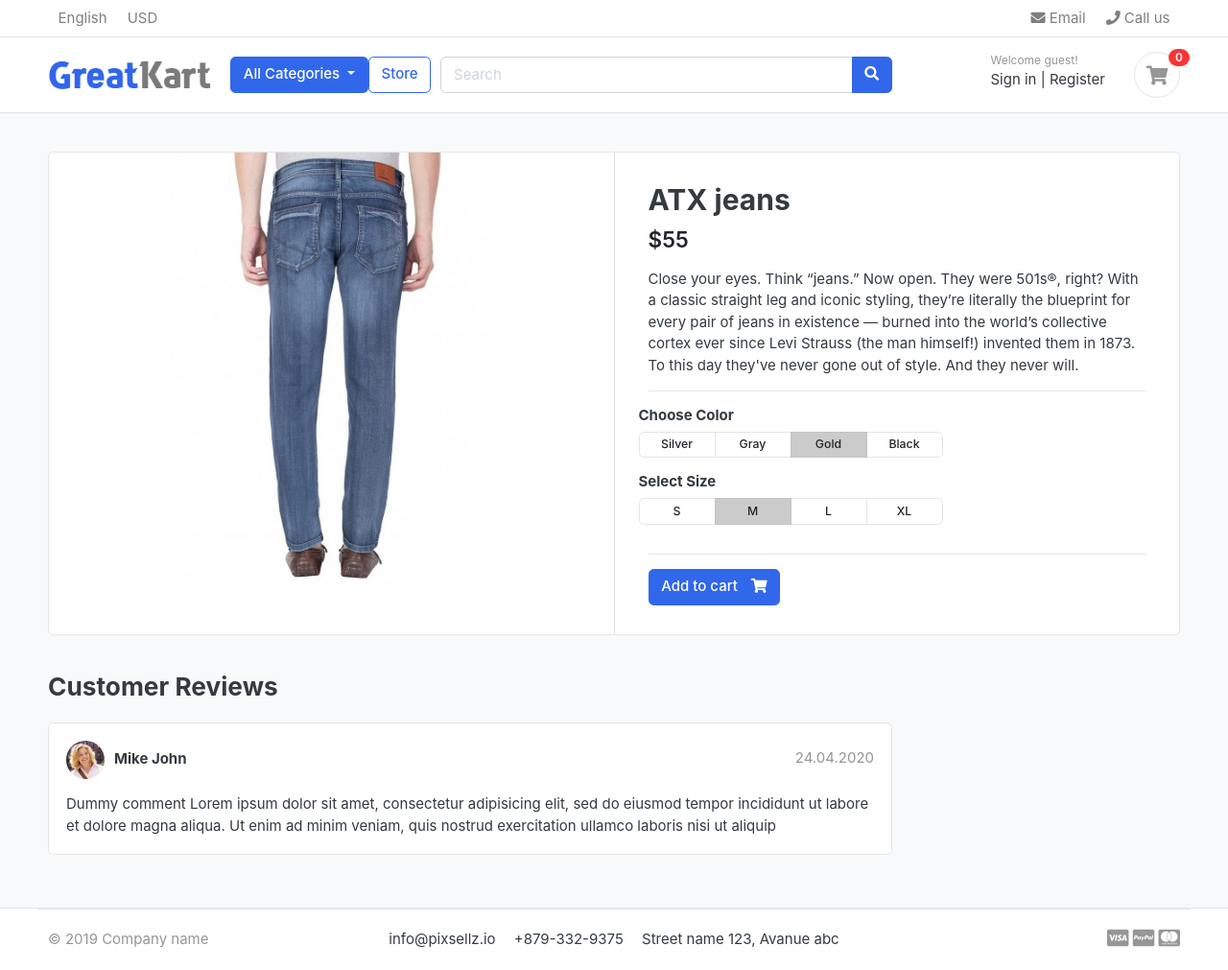
After one commit to cleveraziko/ecommerce, a Django app: a page that uses templates/includes/navbar.html in a window 1280 px wide. The commit adds this page. Shown: the whole page at 96% size. Run offline with Django 3.2, Linux system fonts and the light colour scheme; data comes from the database, SQL or seed files in the repository; some libraries are stand-ins or nearby versions; some web fonts are replaced.

Commit message:
single view

```diff
--- a/store/models.py
+++ b/store/models.py
@@ -1,6 +1,6 @@
+from django.urls.base import reverse
 from category.models import Category
 from django.db import models
-from category.models import Category
 
 # Create your models here.
 
@@ -20,5 +20,9 @@ class Product(models.Model):
     modified_date = models.DateTimeField(auto_now= True)
 
 
+
+    def get_url(self):
+        return reverse('product_detail', args=[self.category.slug, self.slug])
+
     def __str__(self):
         return self.product_name
--- a/store/urls.py
+++ b/store/urls.py
@@ -3,5 +3,6 @@ from . import views
 
 urlpatterns = [
     path('', views.store , name='store'),
-    path('<slug:category_slug>/',views.store, name='products_by_category')
+    path('<slug:category_slug>/',views.store, name='products_by_category'),
+    path('<slug:category_slug>/<slug:product_slug>/',views.detail, name='product_detail')
 ]
--- a/store/views.py
+++ b/store/views.py
@@ -23,3 +23,17 @@ def store(request, category_slug=None):
     }
 
     return render(request,'store/store.html', context)
+
+
+
+def detail(request, category_slug,product_slug):
+    try:
+        single_product = Product.objects.get(category__slug = category_slug, slug= product_slug)
+    except Exception as e:
+        raise e
+
+    context={
+        'single_product':single_product,
+    }
+
+    return render(request,'store/product_detail.html',context)
--- a/templates/home.html
+++ b/templates/home.html
@@ -19,7 +19,7 @@
 	<div class="container">
 
 		<header class="section-heading">
-			<a href="./store.html" class="btn btn-outline-primary float-right">See all</a>
+			<a href="{% url 'store' %}" class="btn btn-outline-primary float-right">See all</a>
 			<h3 class="section-title">Popular products</h3>
 		</header><!-- sect-heading -->
 
@@ -28,10 +28,10 @@
 			{% for product in products %}
 			<div class="col-md-3">
 				<div class="card card-product-grid">
-					<a href="./product-detail.html" class="img-wrap"> <img src="{{product.images.url}}">
+					<a href="{{product.get_url}}" class="img-wrap"> <img src="{{product.images.url}}">
 					</a>
 					<figcaption class="info-wrap">
-						<a href="./product-detail.html" class="title">{{product.product_name}}</a>
+						<a href="{{product.get_url}}" class="title">{{product.product_name}}</a>
 						<div class="price mt-1">${{product.price}}</div> <!-- price-wrap.// -->
 					</figcaption>
 				</div>
--- a/templates/includes/navbar.html
+++ b/templates/includes/navbar.html
@@ -32,7 +32,7 @@
         <div class="container">
             <div class="row align-items-center">
                 <div class="col-lg-2 col-md-3 col-6">
-                    <a href="./" class="brand-wrap">
+                    <a href="{% url 'home' %}" class="brand-wrap">
                         <img class="logo" src="{% static './images/logo.png' %}">
                     </a> <!-- brand-wrap.// -->
                 </div>
@@ -43,6 +43,7 @@
                     </a>
 
                     <ul class="dropdown-menu" aria-labelledby="dropdownMenuLink">
+                        <li><a href="{% url 'store' %}">All products </a></li>
                         {% for category in links %}
                         <li><a class="dropdown-item" href="{{category.get_url}}">{{category.category_name}}</a></li>
                         {% endfor %}
@@ -62,7 +63,7 @@
                 </div> {% endcomment %}
 
                 <!-- col.// -->
-                <a href="./store.html" class="btn btn-outline-primary">Store</a>
+                <a href="{% url 'store' %}" class="btn btn-outline-primary">Store</a>
 
                 <div class="col-lg  col-md-6 col-sm-12 col">
                     <form action="#" class="search">
--- /dev/null
+++ b/templates/store/product_detail.html
@@ -0,0 +1,114 @@
+{% extends 'base.html' %}
+{% load static %}
+{% block content %}
+<section class="section-content padding-y bg">
+    <div class="container">
+
+        <!-- ============================ COMPONENT 1 ================================= -->
+        <div class="card">
+            <div class="row no-gutters">
+                <aside class="col-md-6">
+                    <article class="gallery-wrap">
+                        <div class="img-big-wrap">
+                            <a href="#"><img src="{{single_product.images.url}}"></a>
+                        </div> <!-- img-big-wrap.// -->
+
+                    </article> <!-- gallery-wrap .end// -->
+                </aside>
+                <main class="col-md-6 border-left">
+                    <article class="content-body">
+
+                        <h2 class="title">{{single_product.product_name}}</h2>
+
+                        <div class="mb-3">
+                            <var class="price h4">${{single_product.price}}</var>
+                        </div>
+
+                        <p>{{single_product.description}}</p>
+
+
+                        <hr>
+                        <div class="row">
+                            <div class="item-option-select">
+                                <h6>Choose Color</h6>
+                                <div class="btn-group btn-group-sm btn-group-toggle" data-toggle="buttons">
+                                    <label class="btn btn-light">
+                                        <input type="radio" name="radio_color"> Silver
+                                    </label>
+                                    <label class="btn btn-light">
+                                        <input type="radio" name="radio_color"> Gray
+                                    </label>
+                                    <label class="btn btn-light active">
+                                        <input type="radio" name="radio_color checked"> Gold
+                                    </label>
+                                    <label class="btn btn-light">
+                                        <input type="radio" name="radio_color"> Black
+                                    </label>
+                                </div>
+                            </div>
+                        </div> <!-- row.// -->
+                        <div class="row">
+                            <div class="item-option-select">
+                                <h6>Select Size</h6>
+                                <div class="btn-group btn-group-sm btn-group-toggle" data-toggle="buttons">
+                                    <label class="btn btn-light">
+                                        <input type="radio" name="radio_color"> S
+                                    </label>
+                                    <label class="btn btn-light active">
+                                        <input type="radio" name="radio_color" checked> M
+                                    </label>
+                                    <label class="btn btn-light">
+                                        <input type="radio" name="radio_color"> L
+                                    </label>
+                                    <label class="btn btn-light">
+                                        <input type="radio" name="radio_color"> XL
+                                    </label>
+                                </div>
+                            </div>
+                        </div> <!-- row.// -->
+                        <hr>
+                        <a href="./product-detail.html" class="btn  btn-primary"> <span class="text">Add to cart</span>
+                            <i class="fas fa-shopping-cart"></i> </a>
+                    </article> <!-- product-info-aside .// -->
+                </main> <!-- col.// -->
+            </div> <!-- row.// -->
+        </div> <!-- card.// -->
+        <!-- ============================ COMPONENT 1 END .// ================================= -->
+
+        <br>
+
+        <div class="row">
+            <div class="col-md-9">
+
+                <header class="section-heading">
+                    <h3>Customer Reviews </h3>
+
+                </header>
+
+                <article class="box mb-3">
+                    <div class="icontext w-100">
+                        <img src="{% static './images/avatars/avatar1.jpg' %}" class="img-xs icon rounded-circle">
+                        <div class="text">
+                            <span class="date text-muted float-md-right">24.04.2020 </span>
+                            <h6 class="mb-1">Mike John </h6>
+
+                        </div>
+                    </div> <!-- icontext.// -->
+                    <div class="mt-3">
+                        <p>
+                            Dummy comment Lorem ipsum dolor sit amet, consectetur adipisicing elit, sed do eiusmod
+                            tempor incididunt ut labore et dolore magna aliqua. Ut enim ad minim veniam,
+                            quis nostrud exercitation ullamco laboris nisi ut aliquip
+                        </p>
+                    </div>
+                </article>
+
+
+
+            </div> <!-- col.// -->
+        </div> <!-- row.// -->
+
+
+    </div> <!-- container .//  -->
+</section>
+{% endblock  %}
```
Also changed, not shown: templates/store/store.html (+7 -11 lines), 1 other file.
